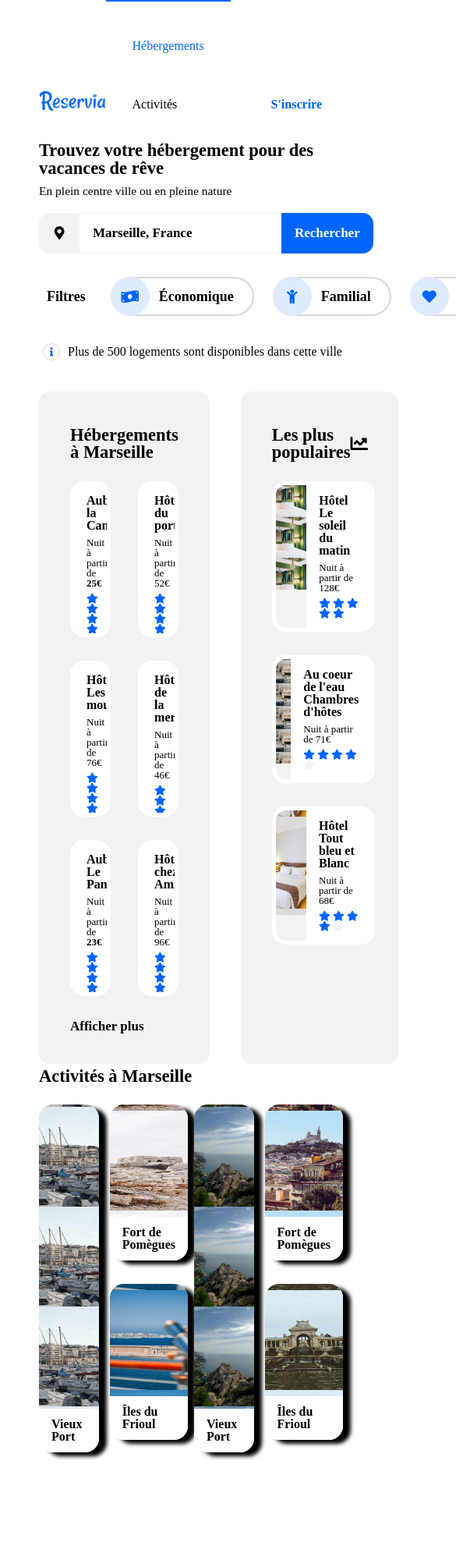
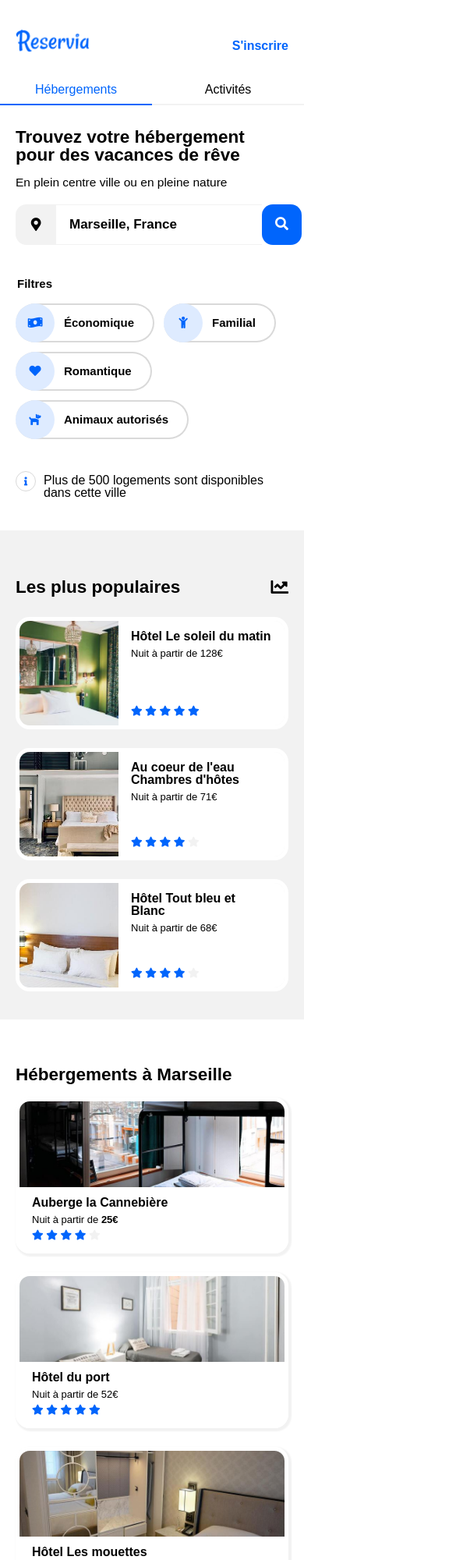
Before and after one commit to KuroiTengokuWeb/Louis-MarieGibeaux_2_18022021, a plain HTML site: page index.html in a window 390 px wide. Shown: the top 2000 px of the page at 78% size, 585 px wide, since content can reach past the window. Before the commit the page ends 1892 px from the top, so only its background shows below. Drawn offline with Linux system fonts and the light colour scheme; a web font is replaced by a local one.

Commit message:
Desktop update + mobile  complete

```diff
--- a/asset/css/main.css
+++ b/asset/css/main.css
@@ -20,7 +20,7 @@
   font-style: normal;
 }
 body * {
-  font-family: "Raleway";
+  font-family: "Raleway", Arial, sans-serif;
 }
 
 /*
@@ -64,8 +64,6 @@ nav ul li.active a {
   display: flex;
   flex-direction: column;
   padding-top: 30px;
-  /*    height: 100px;
-    justify-content: space-between;*/
 }
 
 #search h1 {
@@ -118,6 +116,18 @@ nav ul li.active a {
   padding-top: 0px;
   padding-bottom: 0px;
 }
+#search-bar input::placeholder { /* Chrome, Firefox, Opera, Safari 10.1+ */
+  color: #000;
+  opacity: 1; /* Firefox */
+}
+
+#search-bar input:-ms-input-placeholder { /* Internet Explorer 10-11 */
+  color: #000;
+}
+
+#search-bar input::-ms-input-placeholder { /* Microsoft Edge */
+  color: #000;
+}
 
 #search-bar button {
   border: none;
@@ -131,6 +141,12 @@ nav ul li.active a {
   padding-right: 17px;
 }
 
+#search-bar button span{
+  display: contents;
+}
+#search-bar button i{
+  display: none;
+}
 /*
 * Filtre
 */
@@ -160,6 +176,15 @@ nav ul li.active a {
   border-radius: 60px;
   margin-left: 24px;
   height: 46px;
+}
+#filter-container a:hover{
+  color:var(--blue);
+  background-color: var(--bluelight);
+  cursor: pointer;
+  -webkit-transition: all 0.4s ease-in-out;
+  -moz-transition: all 0.4s ease-in-out;
+  -o-transition: all 0.4s ease-in-out;
+  transition: all 0.4s ease-in-out;
 }
 #filter-container span {
   margin-right: 12px;
@@ -198,7 +223,7 @@ nav ul li.active a {
 * Main content
 */
 .section {
-  padding: 40px;
+  padding: 40px 40px 0px 40px;
 }
 .title {
   margin-top: 5px;
@@ -241,6 +266,7 @@ nav ul li.active a {
   display: flex;
   justify-content: space-between;
   flex-direction: column;
+  width: 100%;
 }
 .card-informations h2 {
   font-weight: bold;
@@ -282,7 +308,6 @@ nav ul li.active a {
 }
 
 .cards-v {
-  width: 100%;
   flex-direction: row;
 }
 
@@ -291,6 +316,11 @@ nav ul li.active a {
 */
 #activity {
   width: 100%;
+  padding-bottom: 50px;
+  padding-top: 50px;
+}
+#activity h2 {
+  padding: 8px 0px 8px 0px;
 }
 #cards-container-m {
   display: flex;
@@ -303,8 +333,8 @@ nav ul li.active a {
   height: 446px;
   width: 100%;
   flex-direction: column;
-  box-shadow: 10px 5px 5px black;
-  border : none;
+  box-shadow: 2px 2px 2px 2px rgba(242, 242, 242, 10);
+  border: none;
 }
 .cards-group {
   display: flex;
@@ -318,24 +348,49 @@ nav ul li.active a {
   width: 100%;
 }
 #cards-l-lite1 {
-  height: 200px;
+  height: 236px;
 }
 #cards-l-lite2 {
-  height: 200px;
+  height: 164px;
 }
 #cards-r-lite1 {
-  height: 200px;
+  height: 194px;
 }
 #cards-r-lite2 {
-  height: 200px;
+  height: 209px;
+}
+
+/*
+* Footer
+*/
+footer {
+  background-color: var(--greylight);
+  font-size: 15px;
+  padding-bottom: 50px;
+}
+footer section {
+  display: flex;
+  flex-direction: row;
+}
+footer div {
+  margin-right: auto;
+}
+footer h2 {
+  font-weight: bold;
+  font-size: 17px;
+  padding: 15px 0px 15px 0px;
+}
+footer li {
+  padding: 8px 0px 8px 0px;
 }
 /*
 * Background Size Cards
 */
 /* Horizontal Cards */
 .cards-bg {
-  background-position: center;
-  background-size: 265px 128px;
+  background-position: center center;
+  background-repeat: no-repeat;
+  background-size: 100%;
   height: 100%;
   width: 100%;
 }
@@ -345,6 +400,7 @@ nav ul li.active a {
   background-size: 200%;
   height: 134px;
   width: 127px;
+  min-width:127px;
 }
 
 /*
@@ -352,7 +408,6 @@ nav ul li.active a {
 */
 #cards-background-h1 {
   background-image: url(../img/hebergements/4_small/marcus-loke-WQJvWU_HZFo-unsplash.jpg);
-  background-size: 265px 128px;
 }
 #cards-background-h2 {
   background-image: url(../img/hebergements/4_small/fred-kleber-gTbaxaVLvsg-unsplash.jpg);
@@ -389,6 +444,7 @@ nav ul li.active a {
 /* Left Side*/
 #cards-background-ml1 {
   background-image: url(../img/activites/4_small/reno-laithienne-QUgJhdY5Fyk-unsplash.jpg);
+  background-size: 200%;
 }
 #cards-background-ml2 {
   background-image: url(../img/activites/4_small/paul-hermann-QFTrLdQIRhI-unsplash.jpg);
@@ -399,6 +455,7 @@ nav ul li.active a {
 /* Right Side */
 #cards-background-mr1 {
   background-image: url(../img/activites/4_small/kilyan-sockalingum-NR8-cBCN3aI-unsplash.jpg);
+  background-size: 200%;
 }
 #cards-background-mr2 {
   background-image: url(../img/activites/4_small/florian-wehde-xW9e8gdotxI-unsplash.jpg);
@@ -415,30 +472,220 @@ nav ul li.active a {
   width: 100%;
   margin-right: auto;
   margin-left: auto;
-  padding-left: 50px;
-  padding-right: 50px;
+  /*padding-left: 50px;
+  padding-right: 50px;*/
 }
 
-@media (min-width: 718px) {
+@media (max-width: 480px) {
   .container {
-    max-width: 540px;
+    max-width: 640px;
+  }
+  .section{
+    padding: 20px;
+  }
+
+  /*
+  * Nav
+  */
+  nav{
+    max-width: 100%;
+    flex-wrap: wrap;
+    justify-content: inherit;
+    align-items: inherit;
+    padding-top: 20px;
+  }
+  nav ul{
+    display: flex;
+    width: 100%;
+    order: 3;
+  }
+  nav ul li{
+    border-bottom: 2px solid var(--greylight);
+    width: 50%;
+    text-align: center;
+    padding-top: 30px;
+  }
+  nav ul li.active{
+    border-top: none;
+    border-bottom: 2px solid var(--blue);
+  }
+  #logo{
+    margin: 0;
+    order: 1;
+    width: calc(50% - 20px);
+    padding-top: 10px;
+    padding-left: 20px;
+  }
+  #logo img{
+    height: inherit;
+    width: 95px;
+  }
+  #register{
+    align-self: flex-end;
+    width: calc(50% - 20px);
+    text-align: right;
+    padding: 0px 20px 10px 0;
+    order: 2;
+  }
+  /*
+  * Search bar
+  */
+  #search{
+    padding-left: 20px;
+    padding-right: 20px;
+  }
+  #search p{
+    padding-top: 16px;
+  }
+  #search-bar button{
+    border-radius: 14px 14px 14px 14px;
+  }
+  #search-bar button span{
+    display: none;
+  }
+  #search-bar button i{
+    display: contents;
+  }
+
+  /*
+  * Filter
+  */
+  #filter-container{
+    flex-wrap:wrap;
+  }
+  #filter-container *{
+    font-size: 15px;
+  }
+  #filter-container p{
+    margin: 12px;
+  }
+  #filter-container a{
+    margin: 6px 2px 6px 10px;
+  }
+  #filter-container div{
+    flex-wrap: wrap;
+    margin-left: 0;
+  }
+
+  /*
+  * Info text
+  */
+  #info{
+    margin-left: 15px;
+    align-items: baseline;
+  }
+  #info span{
+    height: 24px;
+    width: 24px;
+  }
+  #info p{
+    width: 85%; /*100% pas rond*/
+  }
+
+  /*
+  * Main content
+  */
+  .main-content{
+    flex-direction: column-reverse;
+  }
+
+  /*
+  * Activity
+  */
+  .title{
+    margin: 0;
+    padding-top:42px;
+    padding-bottom: 26px;
+  }
+  .cards{
+    margin-bottom: 24px;
+  }
+  .cards-h{
+    width: 100%;
+    box-shadow: 2px 2px 2px 2px rgba(242, 242, 242, 10);
+  }
+
+  /*
+  * Populars
+  */
+  aside{
+    padding-bottom: 12px!important;
+  }
+
+  #populars{
+    width: calc(100% - 40px);
+    border-radius: 0;
+  }
+
+  /*
+  * Hebergements
+  */
+  #hebergements{
+    margin-right: 0;
+    background-color: var(--white);
+  }
+  #hebergements > h1{
+    padding-top: 40px;
+    padding-bottom: 18px;
+  }
+  .cards-group{
+    flex-direction: column;
+    width: 100%;
+  }
+
+  /*
+  * Activity
+  */
+  #activity{
+    padding-top: 16px;
+    padding-bottom: 16px;
+  }
+  #cards-container-m{
+    flex-direction: column;
+    width: 100%;
+  }
+  .cards-m{
+    height:190px!important;
+  }
+  .cards-group-lte{
+    margin-left: 0;
+  }
+
+  /*
+  * Footer
+  */
+  footer{
+    margin-top: 10px;
+  }
+  footer section{
+    flex-direction: column;
+  }
+  footer section > *{
+    padding: 50px 32px 0px 32px;
+  }
+
+  /*
+  * Background
+  */
+  .cards-bg{
+    background-size: 100%;
   }
 }
 
-@media (min-width: 1024px) {
+@media (max-width: 1024px) {
   .container {
-    max-width: 920px;
+    max-width: 1020px;
   }
 }
 
-@media (min-width: 1439px) {
+@media (max-width: 1439px) {
   .container {
-    max-width: 1140px;
+    max-width: 1240px;
   }
 }
 
-@media (min-width: 1920px) {
+@media (max-width: 1920px) {
   .container {
-    max-width: 1340px;
+    max-width: 1440px;
   }
 }
--- a/index.html
+++ b/index.html
@@ -21,8 +21,8 @@
         <nav>
             <a href="#" id="logo"><img src="asset/img/logo/Reservia@3x.png" alt="Reservia logo"></a>
             <ul>
-                <li class="active"><a href="#">Hébergements</a></li>
-                <li><a href="#">Activités</a></li>
+                <li class="active"><a href="#hebergements">Hébergements</a></li>
+                <li><a href="#activity">Activités</a></li>
             </ul>
             <a href="#" id="register">S'inscrire</a>
         </nav>
@@ -35,8 +35,11 @@
             <form method="POST" action="#">
                 <span id="search-bar">
                     <a href="#"><span><i class="fas fa-map-marker-alt"></i></span></a>
-                    <input type="text" name="" value="Marseille, France">
-                    <button type="submit">Rechercher</button>
+                    <input type="text" name="" placeholder="Marseille, France">
+                    <button type="submit">
+                        <span>Rechercher</span>
+                        <i class="fas fa-search"></i>
+                    </button>
                 </span>
             </form>
         </div>
@@ -66,7 +69,7 @@
                 <!--Cards container-->
                 <div id="cards-container-h">
                     <!--Card-->
-                    <div class="cards cards-h">
+                    <a href="#" class="cards cards-h">
                         <div id="cards-background-h1" class="cards-bg"></div>
                         <div class="card-informations">
                             <div>
@@ -81,10 +84,10 @@
                                 <i class="fas fa-star grey-star"></i>
                             </div>
                         </div>
-                    </div>
+                    </a>
                     <!--./Card-->
                     <!--Card-->
-                    <div class="cards cards-h">
+                    <a href="#" class="cards cards-h">
                         <div id="cards-background-h2" class="cards-bg"></div>
                         <div class="card-informations">
                             <div>
@@ -99,10 +102,10 @@
                                 <i class="fas fa-star blue-star"></i>
                             </div>
                         </div>
-                    </div>
+                    </a>
                     <!--./Card-->
                     <!--Card-->
-                    <div class="cards cards-h">
+                    <a href="#" class="cards cards-h">
                         <div id="cards-background-h3" class="cards-bg"></div>
                         <div class="card-informations">
                             <div>
@@ -117,10 +120,10 @@
                                 <i class="fas fa-star grey-star"></i>
                             </div>
                         </div>
-                    </div>
+                    </a>
                     <!--./Card-->
                     <!--Card-->
-                    <div class="cards cards-h">
+                    <a href="#" class="cards cards-h">
                         <div id="cards-background-h4" class="cards-bg"></div>
                         <div class="card-informations">
                             <div>
@@ -135,10 +138,10 @@
                                 <i class="fas fa-star grey-star"></i>
                             </div>
                         </div>
-                    </div>
+                    </a>
                     <!--./Card-->
                     <!--Card-->
-                    <div class="cards cards-h">
+                    <a href="#" class="cards cards-h">
                         <div id="cards-background-h5" class="cards-bg"></div>
                         <div class="card-informations">
                             <div>
@@ -153,10 +156,10 @@
                                 <i class="fas fa-star grey-star"></i>
                             </div>
                         </div>
-                    </div>
+                    </a>
                     <!--./Card-->
                     <!--Card-->
-                    <div class="cards cards-h">
+                    <a href="#" class="cards cards-h">
                         <div id="cards-background-h6" class="cards-bg"></div>
                         <div class="card-informations">
                             <div>
@@ -171,7 +174,7 @@
                                 <i class="fas fa-star blue-star"></i>
                             </div>
                         </div>
-                    </div>
+                    </a>
                     <!--./Card-->
                 </div>
                 <!-- ./Cards container-->
@@ -188,7 +191,7 @@
                 <!-- Vertical Card container-->
                 <div id="cards-container-v">
                     <!-- Vertical Card-->
-                    <div class="cards cards-v">
+                    <a href="#" class="cards cards-v">
                         <div id="cards-background-v1" class="cards-bg-v"></div>
                         <div class="card-informations">
                             <div>
@@ -203,10 +206,10 @@
                                 <i class="fas fa-star blue-star"></i>
                             </div>
                         </div>
-                    </div>
+                    </a>
                     <!-- ./Vertical Card-->
                     <!-- Vertical Card-->
-                    <div class="cards cards-v">
+                    <a href="#" class="cards cards-v">
                         <div id="cards-background-v2" class="cards-bg-v"></div>
                         <div class="card-informations">
                             <div>
@@ -221,11 +224,10 @@
                                 <i class="fas fa-star grey-star"></i>
                             </div>
                         </div>
-                    </div>
+                    </a>
                     <!-- ./Vertical Card-->
                     <!-- Vertical Card-->
-                    <!-- Vertical Card-->
-                    <div class="cards cards-v">
+                    <a href="#" class="cards cards-v">
                         <div id="cards-background-v3" class="cards-bg-v"></div>
                         <div class="card-informations">
                             <div>
@@ -240,7 +242,7 @@
                                 <i class="fas fa-star grey-star"></i>
                             </div>
                         </div>
-                    </div>
+                    </a>
                     <!-- ./Vertical Card-->
                 </div>
                 <!-- ./Vertical Card container-->
@@ -248,7 +250,7 @@
             <!-- ./Section populaires-->
         </section>
         <!--Section Activités-->
-        <section class="main-content">
+        <section class="main-content section">
             <section id="activity">
                 <!--Title-->
                 <h1 class="title">Activités à Marseille</h1>
@@ -257,30 +259,30 @@
                     <!--Card group left-->
                     <div class="cards-group">
                         <!--Card-->
-                        <div class="cards cards-m">
+                        <a href="#" class="cards cards-m">
                             <div id="cards-background-ml1" class="cards-bg"></div>
                             <div class="card-informations">
                                 <h2>Vieux Port</h2>
                             </div>
-                        </div>
+                        </a>
                         <!--./Card-->
                         <!--Small Card group-->
                         <div class="cards-group-lte">
                             <!--Card-->
-                            <div class="cards cards-m" id="cards-l-lite1">
+                            <a href="#" class="cards cards-m" id="cards-l-lite1">
                                 <div id="cards-background-ml2" class="cards-bg"></div>
                                 <div class="card-informations">
                                     <h2>Fort de Pomègues</h2>
                                 </div>
-                            </div>
+                            </a>
                             <!--./Card-->
                             <!--Card-->
-                            <div class="cards cards-m" id="cards-l-lite2">
+                            <a href="#" class="cards cards-m" id="cards-l-lite2">
                                 <div id="cards-background-ml3" class="cards-bg"></div>
                                 <div class="card-informations">
                                     <h2>Îles du Frioul</h2>
                                 </div>
-                            </div>
+                            </a>
                             <!--./Card-->
                         </div>
                         <!-- ./Small Card group-->
@@ -289,30 +291,30 @@
                     <!--Card group right-->
                     <div class="cards-group">
                         <!--Card-->
-                        <div class="cards cards-m">
+                        <a href="#" class="cards cards-m">
                             <div id="cards-background-mr1" class="cards-bg"></div>
                             <div class="card-informations">
-                                <h2>Vieux Port</h2>
+                                <h2>Parc National des Calanques</h2>
                             </div>
-                        </div>
+                        </a>
                         <!--./Card-->
                         <!--Small Card group-->
                         <div class="cards-group-lte">
                             <!--Card-->
-                            <div class="cards cards-m" id="cards-r-lite1">
+                            <a href="#" class="cards cards-m" id="cards-r-lite1">
                                 <div id="cards-background-mr2" class="cards-bg"></div>
                                 <div class="card-informations">
-                                    <h2>Fort de Pomègues</h2>
+                                    <h2>Notre-Dame-de-la-Garde</h2>
                                 </div>
-                            </div>
+                            </a>
                             <!--./Card-->
                             <!--Card-->
-                            <div class="cards cards-m" id="cards-r-lite2">
+                            <a href="#" class="cards cards-m" id="cards-r-lite2">
                                 <div id="cards-background-mr3" class="cards-bg"></div>
                                 <div class="card-informations">
-                                    <h2>Îles du Frioul</h2>
+                                    <h2>Parc Longchamp</h2>
                                 </div>
-                            </div>
+                            </a>
                             <!--./Card-->
                         </div>
                         <!-- ./Small Card group-->
@@ -324,35 +326,37 @@
         </section>
         <!-- ./Section Activités-->
     </main>
-    <footer class="container">
+    <footer>
+        <section class="container">
             <!--About container-->
             <div>
-            <p></p>
+                <h2>A propos</h2>
                 <ul>
-                <li></li>
-                <li></li>
-                <li></li>
+                    <li><a href="#">Fonctionnement du site</a></li>
+                    <li><a href="#">Conditions générales de vente</a></li>
+                    <li><a href="#">Données et confidentialité</a></li>
                 </ul>
             </div>
             <!-- ./About container-->
             <!-- Hebergement container-->
             <div>
-            <p></p>
+                <h2>Nos hébergements</h2>
                 <ul>
-                <li></li>
-                <li></li>
+                    <li><a href="#">Charte qualité</a></li>
+                    <li><a href="#">Soumettre votre hôtel</a></li>
                 </ul>
             </div>
             <!-- ./Hebergement container-->
             <!-- Assistance container-->
             <div>
-            <p></p>
+                <h2>Assistance</h2>
                 <ul>
-                <li></li>
-                <li></li>
+                    <li><a href="#">Centre d'aide</a></li>
+                    <li><a href="#">Nous contacter</a></li>
                 </ul>
             </div>
             <!-- ./Assistance container-->
+        </section>
     </footer>
 </body>
 
```
Lines whose indentation alone changed are shown as unchanged.
